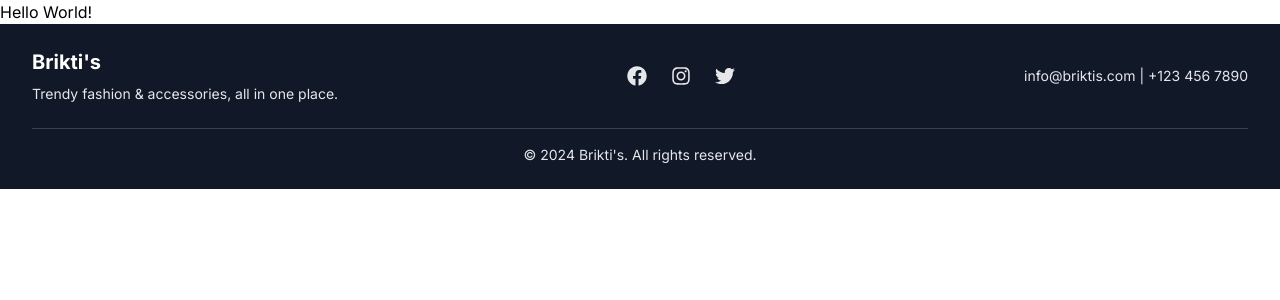
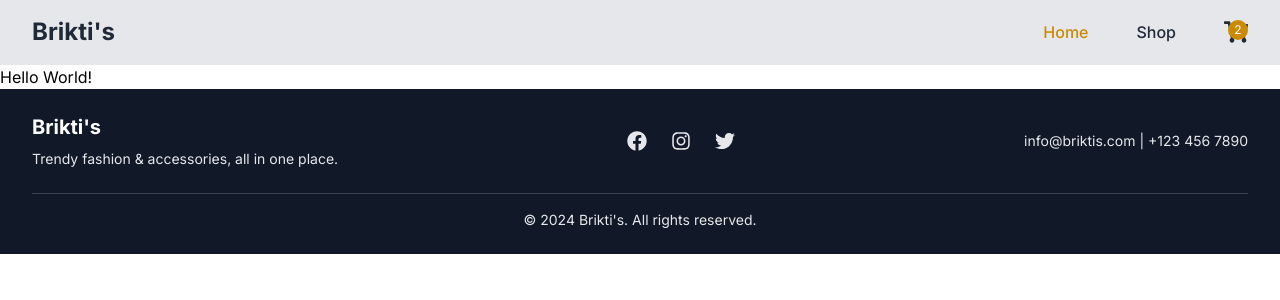
Before and after one commit to yonathanth/ecommerce-br, a Next.js app: page / in a window 1280 px wide. Shown: the top 300 px of the page. Built offline with nearby package versions, Linux system fonts and the light colour scheme.

Commit message:
Navbar and Cartmodal added

```diff
--- a/app/NavBar.tsx
+++ b/app/NavBar.tsx
@@ -0,0 +1,120 @@
+"use client";
+import Link from "next/link";
+import React, { useState } from "react";
+import { FaBars, FaTimes } from "react-icons/fa";
+import { FaShoppingCart } from "react-icons/fa"; // Cart Icon
+import { usePathname } from "next/navigation";
+import CartModal from "./components/CartModal";
+// Importing CartModal component
+
+const NavBar = () => {
+  const [isOpen, setIsOpen] = useState(false);
+  const pathname = usePathname();
+  const [isCartOpen, setIsCartOpen] = useState(false); // Cart state
+
+  const toggleMenu = () => {
+    setIsOpen(!isOpen);
+  };
+
+  const toggleCart = () => {
+    setIsCartOpen(!isCartOpen); // Toggle cart modal
+  };
+
+  const isActive = (href: string) => pathname === href;
+
+  const links = [
+    { label: "Home", href: "/" },
+    { label: "Shop", href: "/shop" },
+  ];
+
+  return (
+    <>
+      <nav className="bg-gray-200 border-b w-full z-10">
+        <div className="max-w-[90rem] mx-auto px-4 sm:px-6 lg:px-8">
+          <div className="flex justify-between items-center h-16">
+            {/* Mobile Menu Button */}
+            <div className="sm:flex md:hidden flex items-center">
+              <button
+                className="text-gray-800 focus:outline-none"
+                onClick={toggleMenu}
+                aria-label="Toggle Menu"
+              >
+                {isOpen ? <FaTimes size={24} /> : <FaBars size={24} />}
+              </button>
+            </div>
+
+            {/* Logo */}
+            <Link
+              href="/"
+              className="text-gray-800 font-bold text-2xl mx-auto md:mx-0"
+            >
+              Brikti's
+            </Link>
+            <div className="flex space-x-12">
+              {/* Desktop Links */}
+              <div className="hidden md:flex md:items-center space-x-6 md:ml-auto">
+                <ul className="flex items-center space-x-12 text-gray-800">
+                  {links.map((link) => (
+                    <li key={link.href}>
+                      <Link
+                        href={link.href}
+                        className={`font-medium transition duration-300 ${
+                          isActive(link.href)
+                            ? "text-yellow-600"
+                            : "hover:text-yellow-600"
+                        }`}
+                      >
+                        {link.label}
+                      </Link>
+                    </li>
+                  ))}
+                </ul>
+              </div>
+              {/* Cart Button - Now Always Visible */}
+              <button
+                className="text-gray-800 relative sm:ml-auto sm:mr-4"
+                onClick={toggleCart}
+                aria-label="Toggle Cart"
+              >
+                <FaShoppingCart size={24} />
+                <span className="absolute top-0 right-0 text-xs bg-yellow-600 text-white rounded-full h-5 w-5 flex items-center justify-center">
+                  2
+                </span>
+              </button>
+            </div>
+          </div>
+        </div>
+
+        {/* Mobile Menu */}
+        <div
+          className={`md:hidden bg-gray-200 overflow-hidden transition-all duration-500 ease-in-out transform ${
+            isOpen
+              ? "max-h-screen opacity-100 scale-100"
+              : "max-h-0 opacity-0 scale-95"
+          }`}
+        >
+          <ul className="flex flex-col space-y-4 p-4">
+            {links.map((link) => (
+              <li key={link.href}>
+                <Link
+                  href={link.href}
+                  className={
+                    "text-gray-800 hover:text-yellow-600 font-medium transition duration-300"
+                  }
+                  onClick={() => setIsOpen(false)}
+                >
+                  {link.label}
+                </Link>
+              </li>
+            ))}
+          </ul>
+        </div>
+      </nav>
+
+      {/* Cart Modal */}
+      {isCartOpen && <CartModal isOpen={isCartOpen} toggleCart={toggleCart} />}
+    </>
+  );
+};
+
+export default NavBar;
--- /dev/null
+++ b/app/components/CartModal.tsx
@@ -0,0 +1,97 @@
+"use client";
+import { useState } from "react";
+
+interface CartProps {
+  isOpen: boolean;
+  toggleCart: () => void;
+}
+const CartModal = ({ isOpen, toggleCart }: CartProps) => {
+  const cartItems = [
+    {
+      id: 1,
+      name: "Product 1",
+      price: 29.99,
+      quantity: 2,
+      image: "https://via.placeholder.com/150",
+    },
+    {
+      id: 2,
+      name: "Product 2",
+      price: 49.99,
+      quantity: 1,
+      image: "https://via.placeholder.com/150",
+    },
+  ];
+
+  const subtotal = cartItems.reduce(
+    (sum, item) => sum + item.price * item.quantity,
+    0
+  );
+
+  return (
+    <>
+      {/* Overlay */}
+      {isOpen && (
+        <div
+          className="fixed inset-0 bg-black bg-opacity-50 z-30"
+          onClick={toggleCart}
+        ></div>
+      )}
+
+      {/* Cart Modal */}
+      <div
+        className={`fixed top-0 right-0 w-full md:w-96 h-full bg-white shadow-xl z-40 transform ${
+          isOpen ? "translate-x-0" : "translate-x-full"
+        } transition-transform duration-500 ease-in-out`}
+      >
+        <button
+          className="absolute top-4 right-4 text-black text-2xl"
+          onClick={toggleCart}
+        >
+          ✕
+        </button>
+        <div className="p-6 h-full flex flex-col">
+          <h2 className="text-2xl font-bold mb-4">Your Cart</h2>
+          <div className="flex-grow overflow-y-auto">
+            {cartItems.length > 0 ? (
+              cartItems.map((item) => (
+                <div
+                  key={item.id}
+                  className="flex items-center mb-4 p-2 rounded-lg hover:bg-gray-100 transition-all duration-300 ease-in-out"
+                >
+                  <img
+                    src={item.image}
+                    alt={item.name}
+                    className="w-16 h-16 object-cover rounded-md"
+                  />
+                  <div className="ml-4">
+                    <h3 className="font-semibold text-lg">{item.name}</h3>
+                    <p className="text-gray-500">Qty: {item.quantity}</p>
+                    <p className="text-gray-900 font-semibold">${item.price}</p>
+                  </div>
+                </div>
+              ))
+            ) : (
+              <p className="text-gray-500">Cart is empty</p>
+            )}
+          </div>
+          {cartItems.length > 0 && (
+            <>
+              <div className="border-t pt-4 mt-4">
+                <div className="flex justify-between text-lg font-semibold">
+                  <span>Subtotal</span>
+                  <span>${subtotal.toFixed(2)}</span>
+                </div>
+                <button className="mt-4 w-full bg-black text-white py-3 rounded-lg shadow-lg hover:bg-gray-800 transition-all duration-300 ease-in-out">
+                  Proceed to Checkout
+                </button>
+              </div>
+            </>
+          )}
+        </div>
+      </div>
+    </>
+  );
+};
+
+export default CartModal;
--- a/app/layout.tsx
+++ b/app/layout.tsx
@@ -2,6 +2,7 @@ import type { Metadata } from "next";
 import { Inter } from "next/font/google";
 import "./globals.css";
 import Footer from "./Footer";
+import NavBar from "./NavBar";
 
 const inter = Inter({ subsets: ["latin"] });
 
@@ -18,6 +19,7 @@ export default function RootLayout({
   return (
     <html lang="en">
       <body className={inter.className}>
+        <NavBar />
         {children}
         <Footer />
       </body>
```
